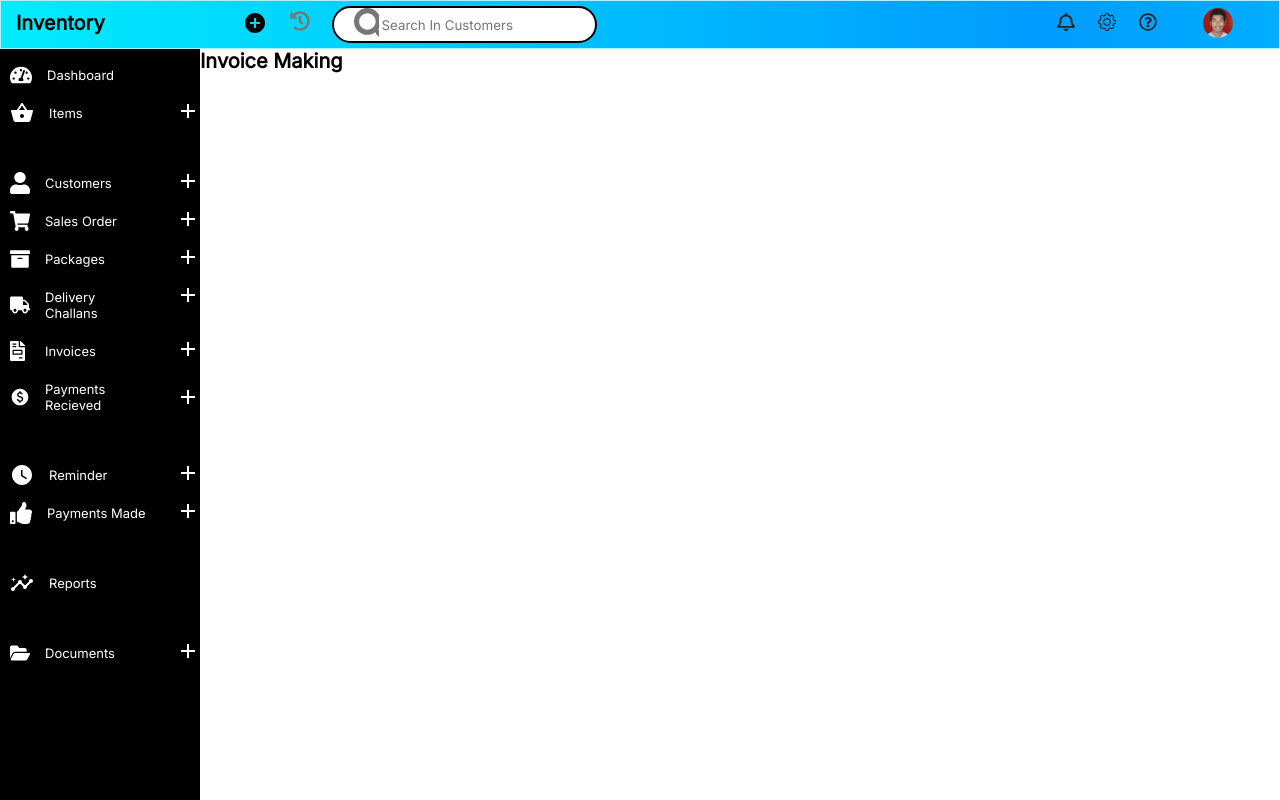
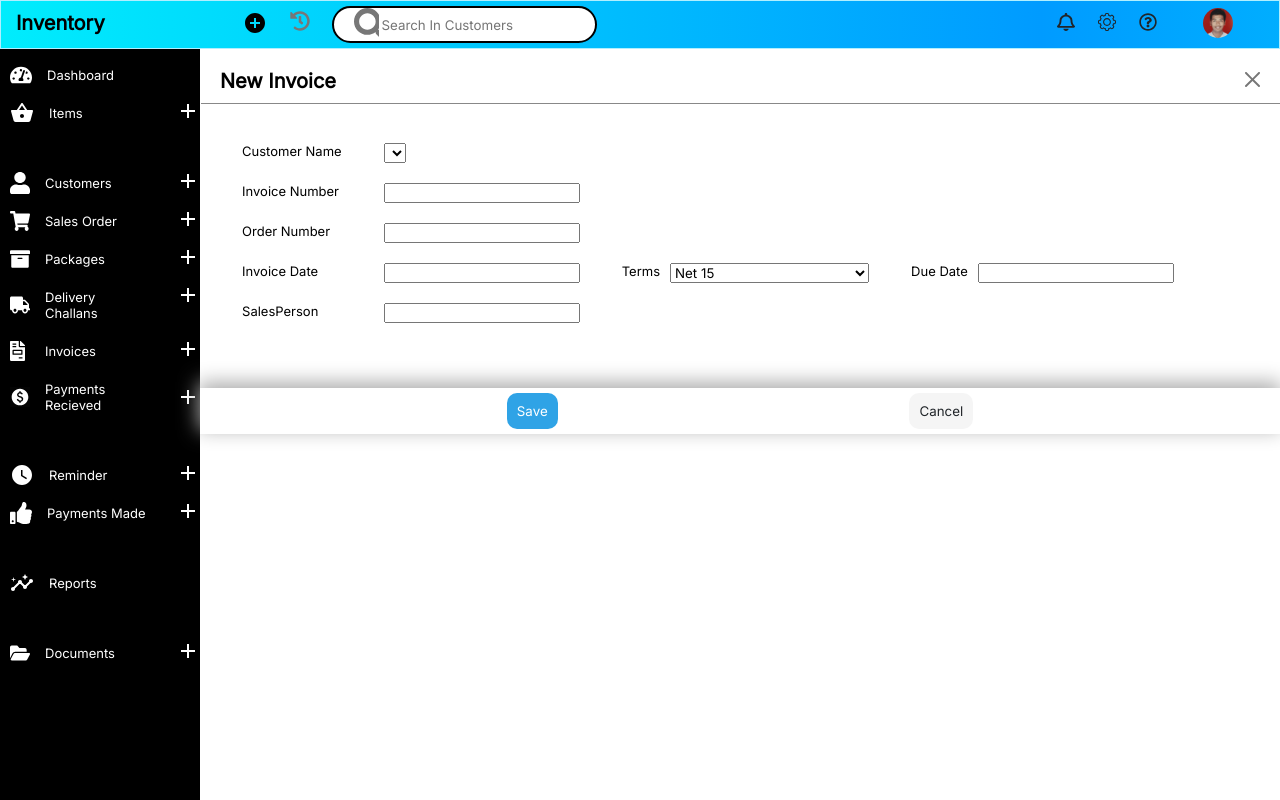
Before and after one commit to Visionaries007/inventory-final, a React (Create React App) app: page /addinvoice in a window 1280 px wide. Shown: the top 800 px of the page. Built offline with nearby package versions, Linux system fonts and the light colour scheme; no server answers.

Commit message:
added invoice form half

```diff
--- a/src/App.js
+++ b/src/App.js
@@ -52,9 +52,6 @@ function App() {
         console.log({ error });
       });
   }, []);
-  useEffect(() => {
-    console.log(customer.customer);
-  });
 
   return (
     <Apple>
@@ -105,10 +102,10 @@ function App() {
               <DisplayDeliveryChallans />
             </Route>
             <Route path="/addinvoice">
-              <AddInvoice />
+              <AddInvoice customer={customer} />
             </Route>
             <Route path="/displayinvoice">
-              <DisplayInvoice />
+              <DisplayInvoice customer={customer} />
             </Route>
             <Route path="/addpaymentrecieved">
               <AddPaymentRecieved />
--- a/src/components/Options.js
+++ b/src/components/Options.js
@@ -46,7 +46,7 @@ const Options = () => {
             <div className="h">
               <div className="h2">
                 <img src={user} alt="" />
-                <Link to="/displaycustomer">Customers</Link>
+                <a href="/displaycustomer">Customers</a>
               </div>
               <div className="h3">
                 <Link to="/addcustomer" className="h22">
--- a/src/pages/addInvoice.js
+++ b/src/pages/addInvoice.js
@@ -1,9 +1,299 @@
-import React from "react";
-const Invoice = () => {
+import React, { useEffect, useState } from "react";
+import close from "../img/close.svg";
+import styled from "styled-components";
+const Invoice = ({ customer }) => {
+  const termsarr = [
+    "Net 15",
+    "Net 30",
+    "Net 45",
+    "Net 60",
+    "Due End Of The Month",
+    "Due End Of The Next Month",
+    "Due on Receipt",
+    "Custom",
+  ];
+
+  useEffect(() => {
+    var x = 0;
+    console.log(customer.customer);
+    if (termsarr !== undefined) {
+      for (x = 0; x < termsarr.length; x++) {
+        var option12 = "<option >" + termsarr[x] + "</option>";
+        document.getElementById("terms").innerHTML += option12;
+      }
+    }
+    if (customer.customer !== undefined) {
+      for (x = 0; x < customer.customer.length; x++) {
+        var option = "<option >" + customer.customer[x].firstname + "</option>";
+        document.getElementById("customename").innerHTML += option;
+      }
+    }
+  }, []);
+
+  const inputhandler = () => {};
+  const [customename, setcustomername] = useState("");
+  const custnamehandler = (e) => {
+    setcustomername(e.target.value);
+  };
+  const [invoice, setinvoice] = useState("");
+  const invoicehandler = (e) => {
+    setinvoice(e.target.value);
+  };
+  const [ordernumber, setordernumber] = useState("");
+  const ordernumberhandler = (e) => {
+    setordernumber(e.target.value);
+  };
+  const [invoicedate, setinvoicedate] = useState("");
+  const invoicedatehandler = (e) => {
+    setinvoicedate(e.target.value);
+  };
+  const [terms, setterms] = useState("");
+  const termshandler = (e) => {
+    setterms(e.target.value);
+  };
+  const [duedate, setduedate] = useState("");
+  const duedatehandler = (e) => {
+    setduedate(e.target.value);
+  };
+  const [salesperson, setsalesperson] = useState("");
+  const salespersonhanlder = (e) => {
+    setsalesperson(e.target.value);
+  };
   return (
-    <div>
-      <h1>Invoice Making</h1>
-    </div>
+    <ItemMaking1>
+      <Heading12>
+        <h3>New Invoice</h3>
+        <span>
+          <a className="labels" href="/displayItems">
+            <img src={close} alt="" />
+          </a>
+        </span>
+      </Heading12>
+      <div>
+        <form onSubmit={inputhandler}>
+          <Top>
+            <Grider>
+              <div className="d1">
+                <label htmlFor="name">Customer Name</label>
+              </div>
+              <div className="d2">
+                <select
+                  className="salu"
+                  id="customename"
+                  placeholder="Select Customer"
+                  onChange={custnamehandler}
+                ></select>
+              </div>
+
+              <div className="d3">
+                <label htmlFor="invoicenumber">Invoice Number</label>
+              </div>
+              <div className="d4">
+                <input
+                  onChange={invoicehandler}
+                  id="invoicenumber"
+                  value={invoice}
+                  type="text"
+                ></input>
+              </div>
+
+              <div className="d5">
+                <label htmlFor="ordernumber">Order Number</label>
+              </div>
+              <div className="d6">
+                <input
+                  onChange={ordernumberhandler}
+                  id="ordernumber"
+                  value={ordernumber}
+                  type="text"
+                ></input>
+              </div>
+
+              <div className="d7">
+                <label htmlFor="invoicedater">Invoice Date</label>
+              </div>
+              <div className="d8">
+                <input
+                  onChange={invoicedatehandler}
+                  id="invoicedate"
+                  value={invoicedate}
+                  type="text"
+                ></input>
+              </div>
+
+              <div className="d9">
+                <label htmlFor="terms">Terms</label>
+                <select
+                  className="terms"
+                  id="terms"
+                  placeholder="Terms"
+                  onChange={termshandler}
+                ></select>
+              </div>
+
+              <div className="d11">
+                <label htmlFor="duedate">Due Date</label>
+                <input
+                  onChange={duedatehandler}
+                  id="duedate"
+                  value={duedate}
+                  type="text"
+                ></input>
+              </div>
+
+              <div className="d13">
+                <label htmlFor="salesperson">SalesPerson</label>
+              </div>
+              <div className="d14">
+                <input
+                  onChange={salespersonhanlder}
+                  id="salesperson"
+                  value={salesperson}
+                  type="text"
+                ></input>
+              </div>
+            </Grider>
+          </Top>
+          <Down>
+            <div className="both">
+              <div>
+                <button type="submit" className="btn1">
+                  Save
+                </button>
+              </div>
+              <div>
+                <button className="btn2">Cancel</button>
+              </div>
+            </div>
+          </Down>
+        </form>
+      </div>
+    </ItemMaking1>
   );
 };
+const Top = styled.div`
+  display: flex;
+  flex-direction: column;
+  gap: 4rem;
+`;
+
+const Heading12 = styled.div`
+  position: webkit-sticky;
+  position: sticky;
+  top: 0;
+  background: white;
+  border: none;
+  box-shadow: 1px 1px #888888;
+  display: flex;
+  flex-direction: row;
+  justify-content: space-between;
+  padding: 0px 20px;
+  h3 {
+    margin: 20px 0px 10px;
+  }
+  span {
+    margin: 15px 0px 0px;
+    padding: 8px 0px 0px;
+  }
+  font-size: 13px;
+`;
+const ItemMaking1 = styled.div`
+  label {
+    font-size: 13px;
+  }
+  display: flex;
+  flex-direction: column;
+  gap: 4rem;
+`;
+const Grider = styled.div`
+  display: grid !important;
+  grid-gap: 2rem;
+  .d1 {
+    grid-area: d1;
+  }
+  .d2 {
+    grid-area: d2;
+  }
+  .d3 {
+    grid-area: d3;
+  }
+  .d4 {
+    grid-area: d4;
+  }
+  .d5 {
+    grid-area: d5;
+  }
+  .d6 {
+    grid-area: d6;
+  }
+  .d7 {
+    grid-area: d7;
+  }
+  .d8 {
+    grid-area: d8;
+  }
+  .d9 {
+    grid-area: d9;
+    display: flex;
+    gap: 1rem;
+  }
+
+  .d11 {
+    grid-area: d11;
+    display: flex;
+    gap: 1rem;
+  }
+
+  .d13 {
+    grid-area: d13;
+  }
+  .d14 {
+    grid-area: d14;
+  }
+
+  .d16 {
+    grid-area: d16;
+  }
+  .d17 {
+    grid-area: d17;
+  }
+  grid-template-areas:
+    ". d1   d2   .   .    .    .  "
+    ". d3   d4   .   .    .    .  "
+    ". d5   d6   .   .    .    .  "
+    ". d7   d8   d9  d11  .    .  "
+    ". d13  d14  .   .    .    .  ";
+`;
+const Down = styled.div`
+  position: webkit-sticky;
+  position: sticky;
+  bottom: 0;
+  margin-top: 6.5rem;
+  background: white;
+  border: none;
+  box-shadow: 0px -5px 20px 1px #adadad;
+  .both {
+    display: flex;
+    flex-direction: row;
+    align-items: center;
+    justify-content: space-evenly;
+    gap: 5rem;
+    padding: 0.5rem;
+    button {
+      padding: 1rem;
+      border: none;
+      cursor: pointer;
+      border-radius: 1rem;
+    }
+  }
+
+  .btn1 {
+    background: #2fa3e6;
+    color: #ffffff;
+  }
+  .btn2 {
+    background: #f5f5f5;
+    color: #212529;
+  }
+`;
 export default Invoice;
--- a/src/pages/displayCustomer.js
+++ b/src/pages/displayCustomer.js
@@ -35,22 +35,7 @@ const DisplayCustomer = ({ customer, setcustomer }) => {
               <th>Reciveable</th>
               <th>Unused Credit</th>
             </tr>
-            <tr>
-              <td>Jeet </td>
-              <td>Vision </td>
-              <td>dlajalsd@gmai.com </td>
-              <td>9376123713 </td>
-              <td>Rs 0.00</td>
-              <td>Rs 0.00</td>
-            </tr>
-            <tr>
-              <td>Jeet </td>
-              <td>Vision </td>
-              <td>dlajalsd@gmai.com </td>
-              <td>9376123713 </td>
-              <td>Rs 0.00</td>
-              <td>Rs 0.00</td>
-            </tr>
+
             {customer.customer !== undefined &&
               customer.customer.map((n) => <Customertable n={n} key={n._id} />)}
           </tbody>
```
Also changed, not shown: src/Cards/invoiceitemtable.js (added, +11 -0 lines).
